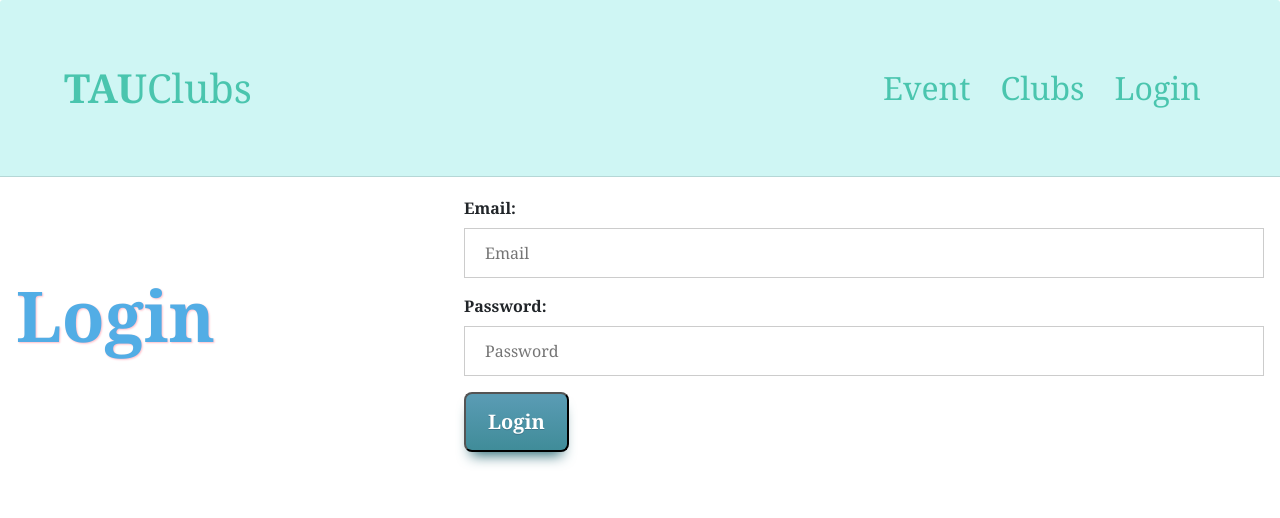
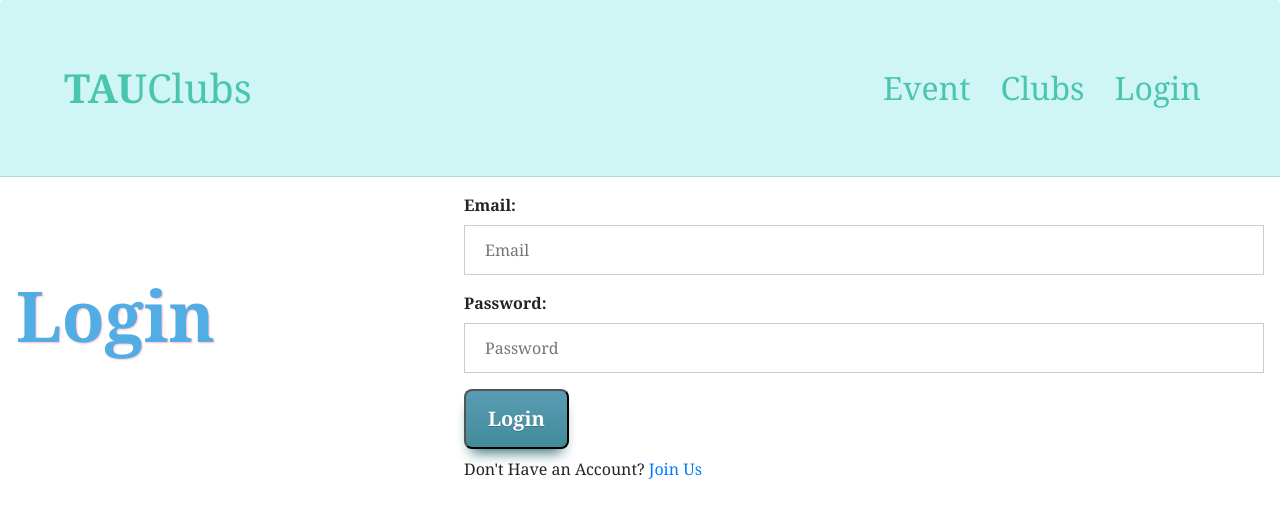
Before and after one commit to egecagdas/INF303-WS22_TAUClubs-Frontend, a React (Create React App) app in the folder tauclubs/: page /Login in a window 1280 px wide. Shown: the top 518 px of the page. Built offline with nearby package versions, Linux system fonts and the light colour scheme.

Commit message:
feat: Add link for redirection to register in login page

```diff
--- a/tauclubs/src/page/Login.js
+++ b/tauclubs/src/page/Login.js
@@ -2,6 +2,7 @@ import "./login.css";
 import "../App.css";
 import * as React from "react";
 import LoginForm from "../components/login";
+import { Link } from "react-router-dom";
 // import LoginForm from "../components/logincopy";
 
 function Login() {
@@ -68,6 +69,13 @@ function Login() {
             </div> */}
 
             <LoginForm />
+            <p className="mt-2">Don't Have an Account?
+              <Link to="/JoinUs">
+                <a className='px-1' href="JoinUs">
+                  Join Us
+                </a>
+              </Link>
+            </p>
           </div>
         </div>
       </main>
```
